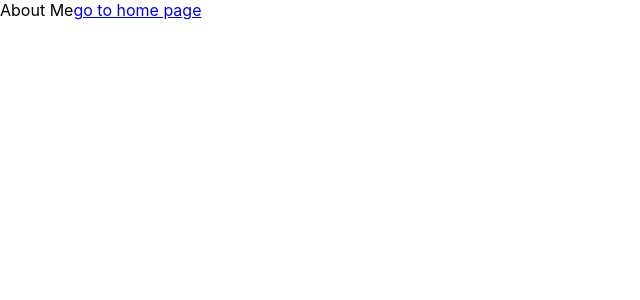
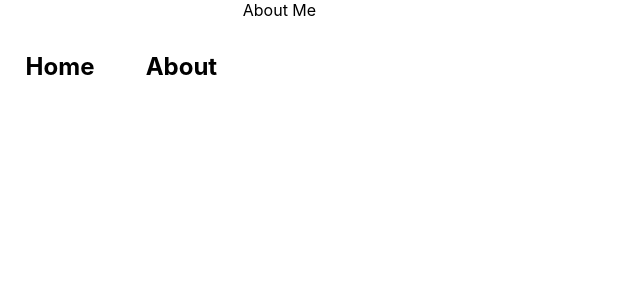
Before and after one commit to bilalmalik4321/Personal-Website-Redesign, a React (Create React App) app: page /about-me in a window 1280 px wide. Shown: the top 300 px of the page, without its empty margins (0-640 px from the left). Built offline with nearby package versions, Linux system fonts and the light colour scheme.

Commit message:
added navbar

```diff
--- a/src/App.tsx
+++ b/src/App.tsx
@@ -1,18 +1,20 @@
 import React from 'react';
 import './App.css';
-import { Route, Switch, BrowserRouter as Router,Link } from "react-router-dom";
+import { Route, Switch, BrowserRouter as Router } from "react-router-dom";
+import { NavBar } from 'components/navBar/navBar';
+import { HomePage } from 'components/pages/homePage/homePage';
 
-function App() {
+const App: React.FC = () => {
+
   return (
     <Router>
+      <NavBar/>
       <Switch>
         <Route exact path="/">
-          Home
-          <Link to='/about-me'>go to about me</Link>
+          <HomePage/>
         </Route>
-        <Route exact path="/about-me">
+        <Route path="/about-me">
           About Me
-          <Link to='/'>go to home page</Link>
         </Route>
         <Route>
           404 Not Found
--- /dev/null
+++ b/src/components/navBar/index.tsx
@@ -0,0 +1 @@
+export { NavBar } from './navBar';
--- /dev/null
+++ b/src/components/navBar/navBar.tsx
@@ -0,0 +1,27 @@
+import { NavBarItem } from 'components/navBar/navBarItem';
+import "styles/navBar.css";
+import { useWindowSize } from 'useWindowSize';
+import { NavBarMobile } from './navBarMobile/navBarMobile';
+
+export const NavBar = () => {
+    const navBarItems = [
+        {itemName:'Home', itemRoute:'/'},
+        {itemName:'About', itemRoute:'/about-me'}
+    ];
+
+    const {width}=useWindowSize();
+
+    if(width>750){
+        return(
+        <ul>
+            {navBarItems.map((item)=>(
+                    <NavBarItem itemName={item.itemName} itemRoute={item.itemRoute}/>
+                )
+            )}
+        </ul>
+    );
+    }else return <NavBarMobile/>;
+
+
+
+}
--- /dev/null
+++ b/src/components/navBar/navBarItem.tsx
@@ -0,0 +1,14 @@
+import { Link } from "react-router-dom";
+
+interface PropType {
+    itemName:string,
+    itemRoute:string
+}
+
+export const NavBarItem = ({itemName,itemRoute}:PropType) => (
+    <li>
+        <Link className="nav-link" to={itemRoute}>
+            <h2>{itemName}</h2>
+        </Link>
+    </li>
+);
--- /dev/null
+++ b/src/components/navBar/navBarMobile/navBarMobile.tsx
@@ -0,0 +1,10 @@
+export const NavBarMobile = () => {
+    return(
+        <ul>
+            <li>
+                <h2>Bilal Malik</h2>
+            </li>
+            <li></li>
+        </ul>
+    );
+}
--- /dev/null
+++ b/src/components/pages/homePage/homePage.tsx
@@ -0,0 +1,6 @@
+import { useWindowSize } from "useWindowSize";
+
+export const HomePage = () => {
+    const {width}=useWindowSize();
+    return (<>Home {width}</>);
+}
--- /dev/null
+++ b/src/components/pages/homePage/index.tsx
@@ -0,0 +1 @@
+export { HomePage } from './homePage';
--- /dev/null
+++ b/src/styles/navBar.css
@@ -0,0 +1,41 @@
+.nav-bar-container {
+    display: flex;
+    justify-content: row;
+}
+
+.nav-bar-item {
+    display: flex;
+    justify-content: column;
+}
+
+ul {
+    list-style-type: none;
+    margin: 0;
+    padding: 0;
+  }
+
+  li {
+    display: inline;
+    float: left;
+    padding: 4vh 2vw;
+  }
+
+  .nav-link {
+    text-decoration:none;
+    color:#000000;
+  }
+
+  h2 {
+    display: inline;
+    display: block;
+    transition: 0.4s;
+  }
+
+  h2:hover {
+      color: #1e3ef5;
+      cursor: pointer;
+  }
+
+  .active {
+      background-color: #ebe9e9;
+  }
--- /dev/null
+++ b/src/useWindowSize.tsx
@@ -0,0 +1,44 @@
+/*
+* Author: Bilal Malik
+* Date: April 25, 2021
+* Description: The is the useWindowSize custom hook, use it to determine width
+* of height constraints, anywhere throughout the app by calling
+* const { width, height } = useWindowSize();
+*/
+
+import { useEffect, useState } from "react";
+
+// the return type of the useWindowSize function and variable
+interface IWindowSize {
+    width: number,
+    height: number
+}
+
+// Hook
+export const useWindowSize = (): IWindowSize => {
+    // Initialize state with undefined width/height so server and client renders match
+    // Learn more here: https://joshwcomeau.com/react/the-perils-of-rehydration/
+    const [windowSize, setWindowSize] = useState<IWindowSize>({
+        width: 0,
+        height: 0,
+    });
+
+
+    useEffect(() => {
+      // Handler to call on window resize
+      function handleResize() {
+        // Set window width/height to state
+        setWindowSize({
+          width: window.innerWidth,
+          height: window.innerHeight,
+        });
+      }
+      // Add event listener
+      window.addEventListener("resize", handleResize);
+      // Call handler right away so state gets updated with initial window size
+      handleResize();
+      // Remove event listener on cleanup
+      return () => window.removeEventListener("resize", handleResize);
+    }, []); // Empty array ensures that effect is only run on mount
+    return windowSize;
+  }
```
